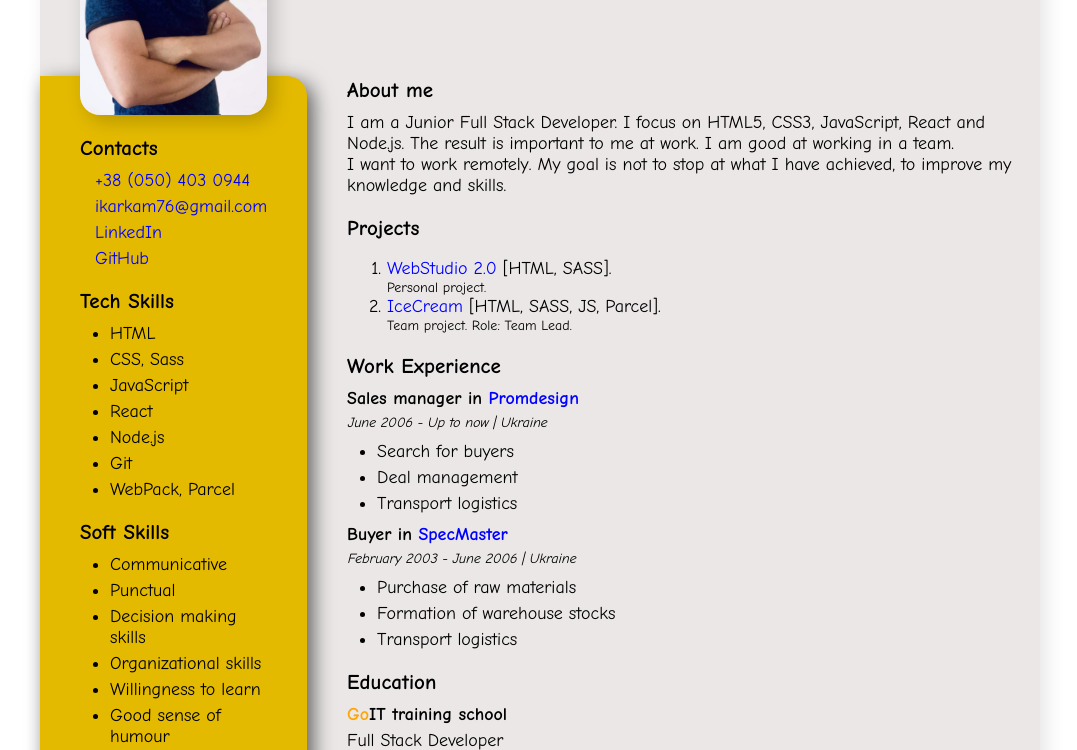
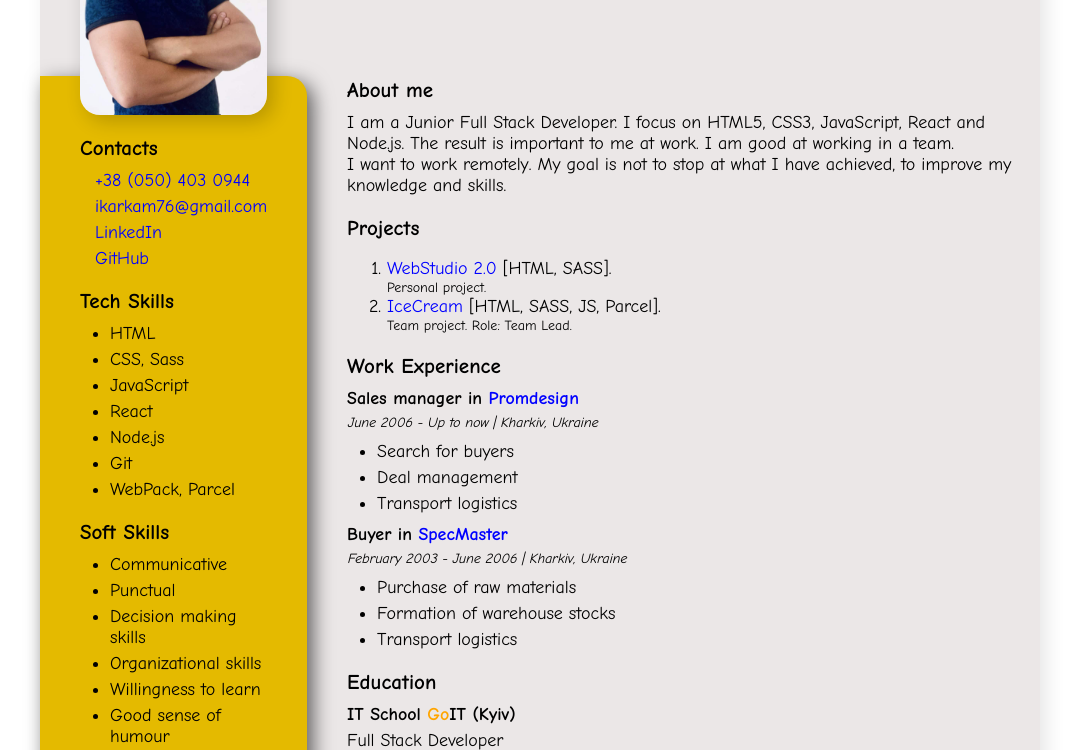
Before and after one commit to ikarkam76/resume, a plain HTML site: page index.html in a window 1280 px wide. Shown: the part 202-952 px from the top of the page, without its empty margins (100-1177 px from the left). Drawn offline with Linux system fonts and the light colour scheme.

Commit message:
correct work list

```diff
--- a/index.html
+++ b/index.html
@@ -81,21 +81,21 @@
                 </ol>
             <h3 class="content__title">Work Experience</h3>
             <h4 class="work__title">Sales manager in<span class="work_name"> <a href="https://promdesign.ua/" class="work__link"> Promdesign</a></span> </h4>
-                    <p class="date">June 2006 - Up to now <span class="line">|</span> Ukraine</p>
+                    <p class="date">June 2006 - Up to now <span class="line">|</span> Kharkiv, Ukraine</p>
                     <ul class="work__list">
                         <li class="item"> <span class="comp_text">Search for buyers</span></li>
                         <li class="item"> <span class="comp_text">Deal management</span></li>
                         <li class="item"> <span class="comp_text">Transport logistics</span></li>
                     </ul>
             <h4 class="work__title">Buyer in<span class="work_name"> <a href="http://sm-w.com.ua/" class="work__link"> SpecMaster</a></span> </h4>
-                    <p class="date">February 2003 - June 2006 <span class="line">|</span> Ukraine</p>
+                    <p class="date">February 2003 - June 2006 <span class="line">|</span> Kharkiv, Ukraine</p>
                     <ul class="work__list">
                         <li class="item"> <span class="comp_text">Purchase of raw materials</span> </li>
                         <li class="item"> <span class="comp_text">Formation of warehouse stocks</span></li>
                         <li class="item"> <span class="comp_text">Transport logistics</span> </li>
                     </ul>
             <h3 class="content__title">Education</h3>
-            <h4 class="education__title"><span class="ed_go">Go</span>IT training school</h4>
+            <h4 class="education__title">IT School <span class="ed_go">Go</span>IT (Kyiv)</h4>
                     <p class="education_spec">Full Stack Developer</p>
                     <p class="date">December 2021 - Up to now | Ukraine</p>
 
```
